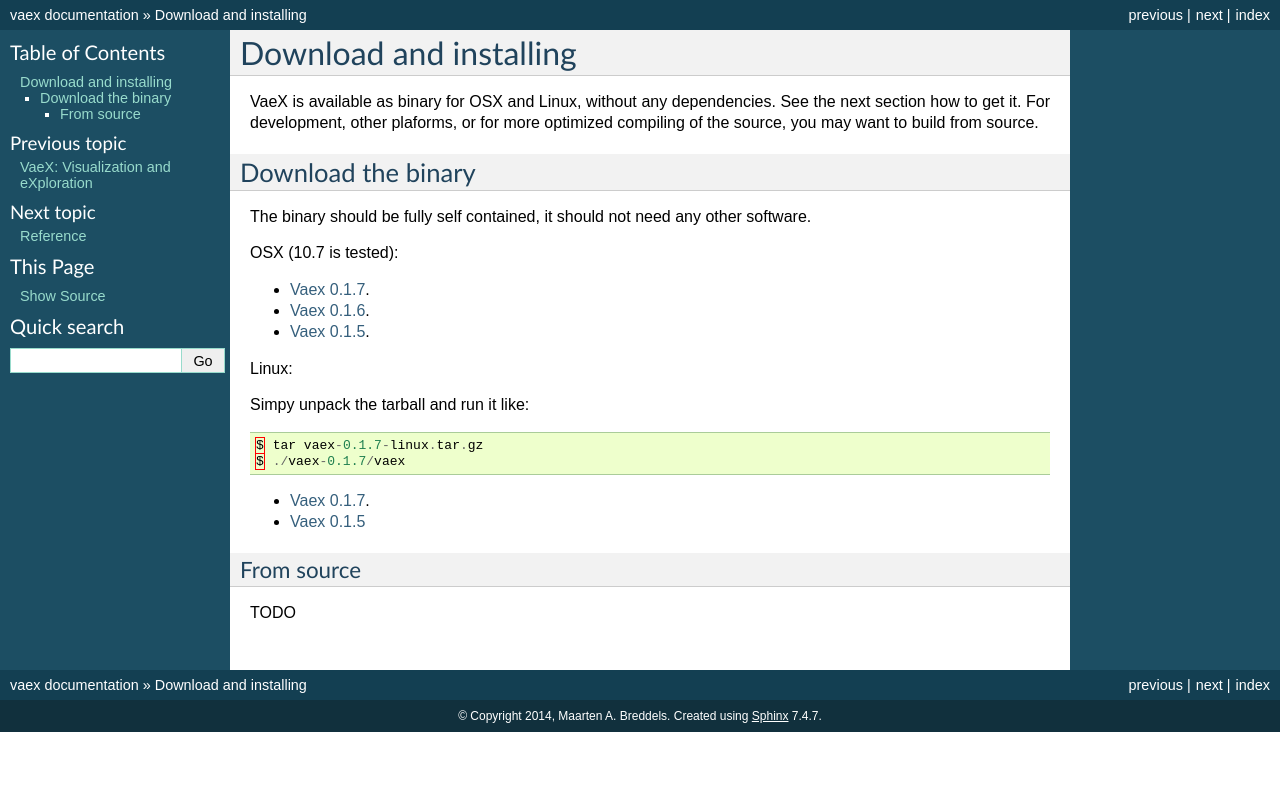
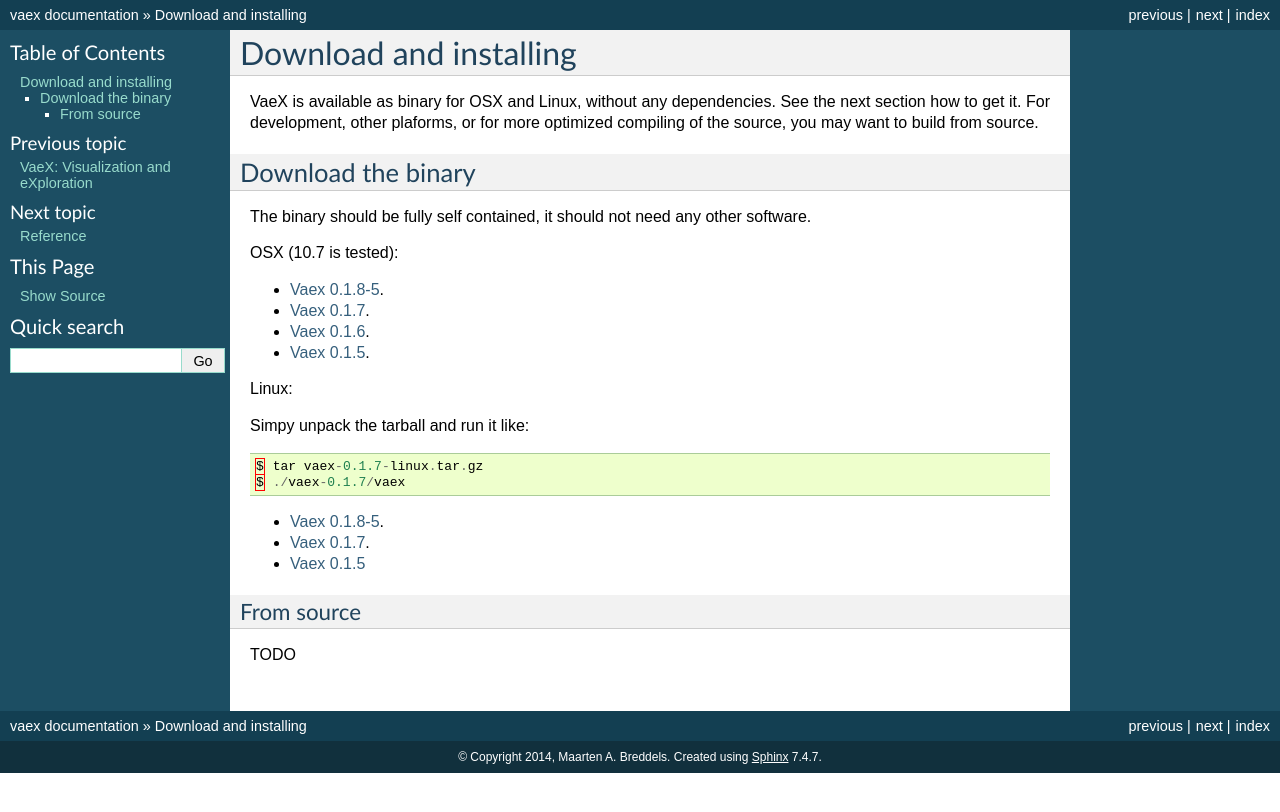
Before and after one commit to vaexio/vaex, a Sphinx documentation site: the page built from docs/source/installing.rst, in a window 1280 px wide. Shown: the top 812 px of the page. Built offline with Sphinx 7.4.7, drawn with Linux system fonts in a browser that asks for light colours; the version number could not be read and is left out.

```diff
--- a/docs/source/conf.py
+++ b/docs/source/conf.py
@@ -60,7 +60,7 @@
 # The short X.Y version.
 version = gavi.vaex.__version__
 # The full version, including alpha/beta/rc tags.
-release = gavi.vaex.__release__
+release = gavi.vaex.__clean_release__
 
 # The language for content autogenerated by Sphinx. Refer to documentation
 # for a list of supported languages.
--- a/docs/source/installing.rst
+++ b/docs/source/installing.rst
@@ -15,6 +15,7 @@
 
 OSX (10.7 is tested):
 
+* `Vaex 0.1.8-5 <https://www.astro.rug.nl/~breddels/vaex/vaex-0.1.8-5-osx.zip>`_.
 * `Vaex 0.1.7 <https://www.astro.rug.nl/~breddels/vaex/vaex-0.1.7-osx.zip>`_.
 * `Vaex 0.1.6 <https://www.astro.rug.nl/~breddels/vaex/vaex-osx-0.1.6.zip>`_.
 * `Vaex 0.1.5 <https://astrodrive.astro.rug.nl/public.php?service=files&t=a408a79bc2811920878fda861f615f2a>`_.
@@ -29,6 +30,7 @@
 	$ ./vaex-0.1.7/vaex
 
 
+* `Vaex 0.1.8-5 <https://www.astro.rug.nl/~breddels/vaex/vaex-0.1.8-5-linux.tar.gz>`_.
 * `Vaex 0.1.7 <https://www.astro.rug.nl/~breddels/vaex/vaex-0.1.7-linux.tar.gz>`_.
 * `Vaex 0.1.5 <https://astrodrive.astro.rug.nl/public.php?service=files&t=86be18567ca6327a903f7863787c4ebf>`_
 
```
Also changed, not shown: 1 other file.
